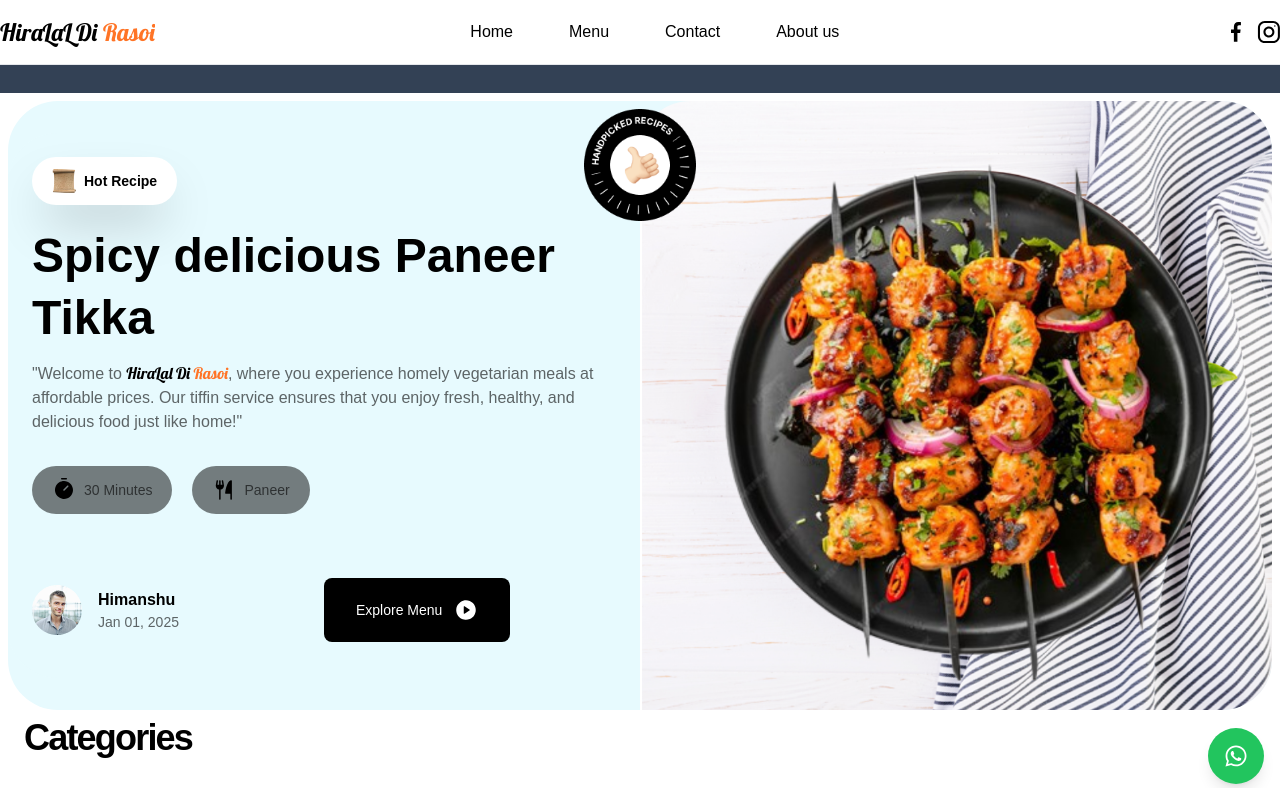
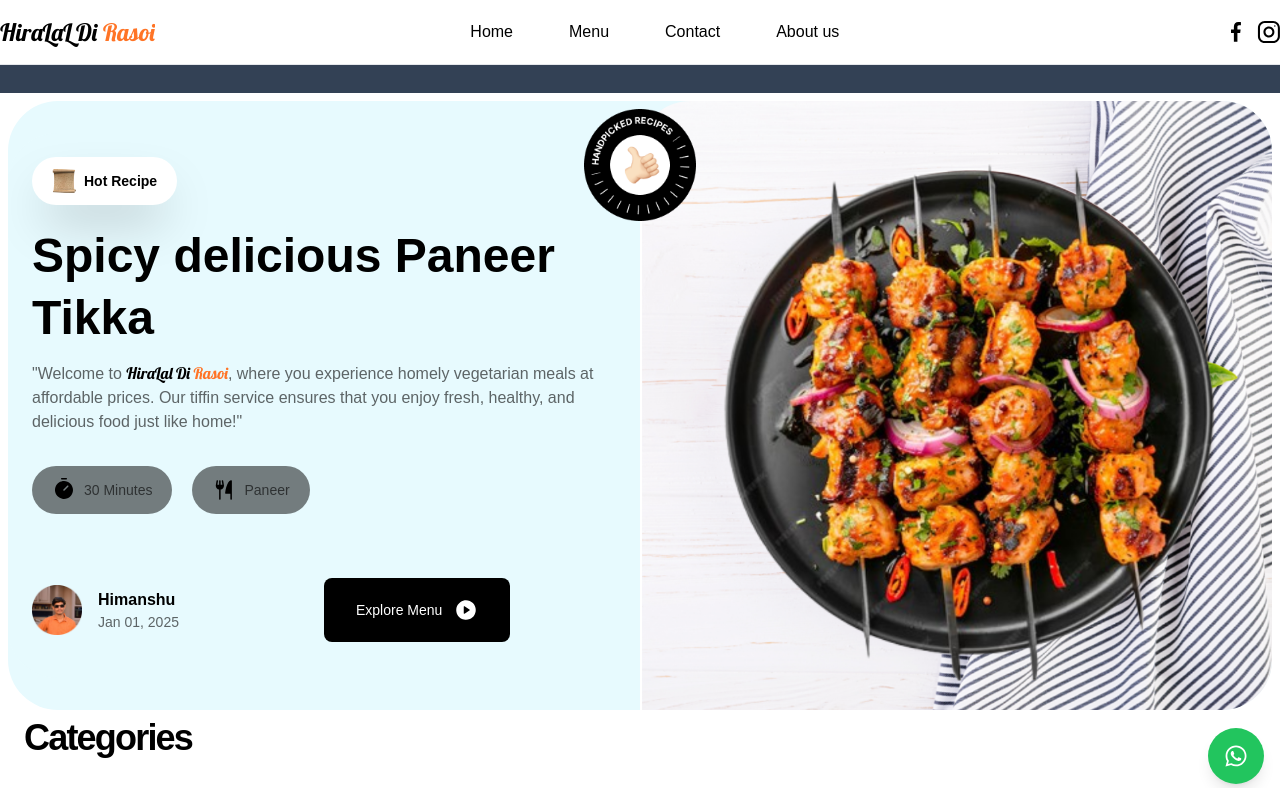
Before and after one commit to yashtyagi298/restro-app, a React (Vite) app in the folder client/: page / in a window 1280 px wide. Shown: the top 788 px of the page. Built offline with nearby package versions, Linux system fonts and the light colour scheme.

Commit message:
user image

```diff
--- a/client/src/components/Hero.jsx
+++ b/client/src/components/Hero.jsx
@@ -46,7 +46,7 @@ const Hero = () => {
 						<div className='flex items-center gap-x-4 w-full sm:basis-1/3 md:basis-1/2'>
 							<img
 								className='w-[50px] h-[50px] object-cover'
-								src='/images/user-image.png'
+								src='/images/user-2-image.png'
 								alt='user image'
 							/>
 							<div className='flex justify-start flex-col'>
```
Also changed, not shown: client/public/images/user-2-image.png (added).
